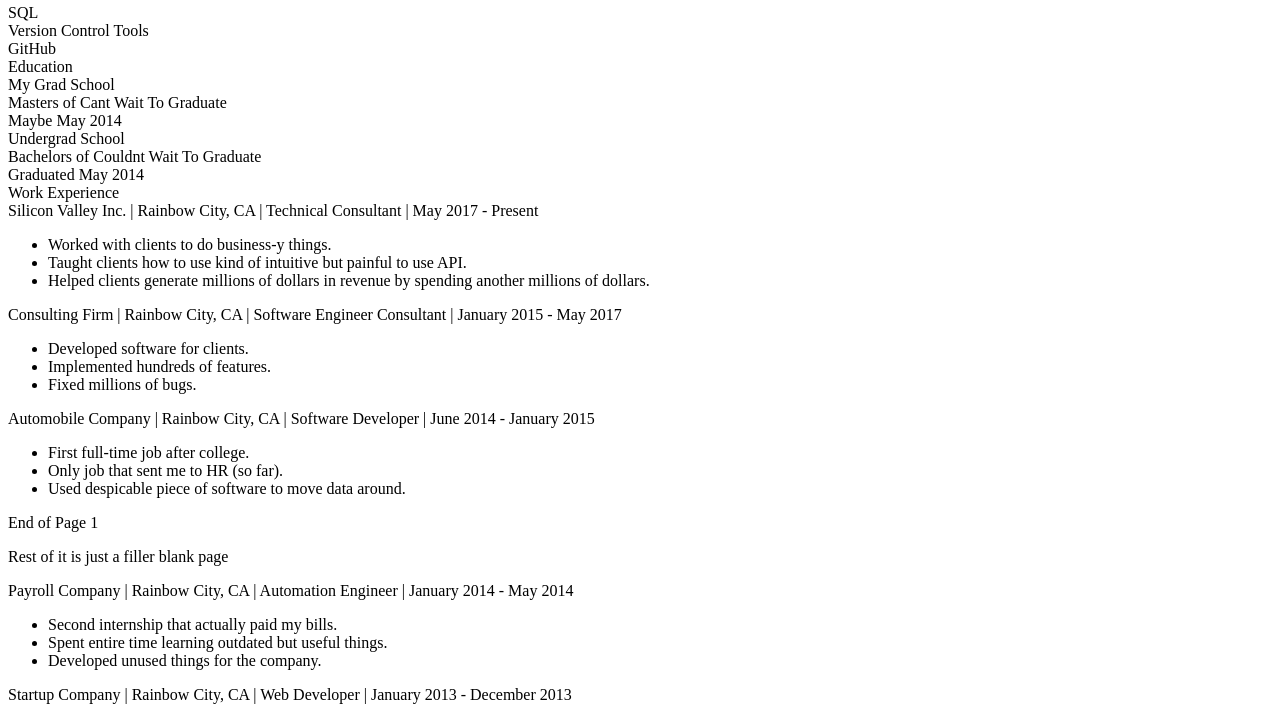
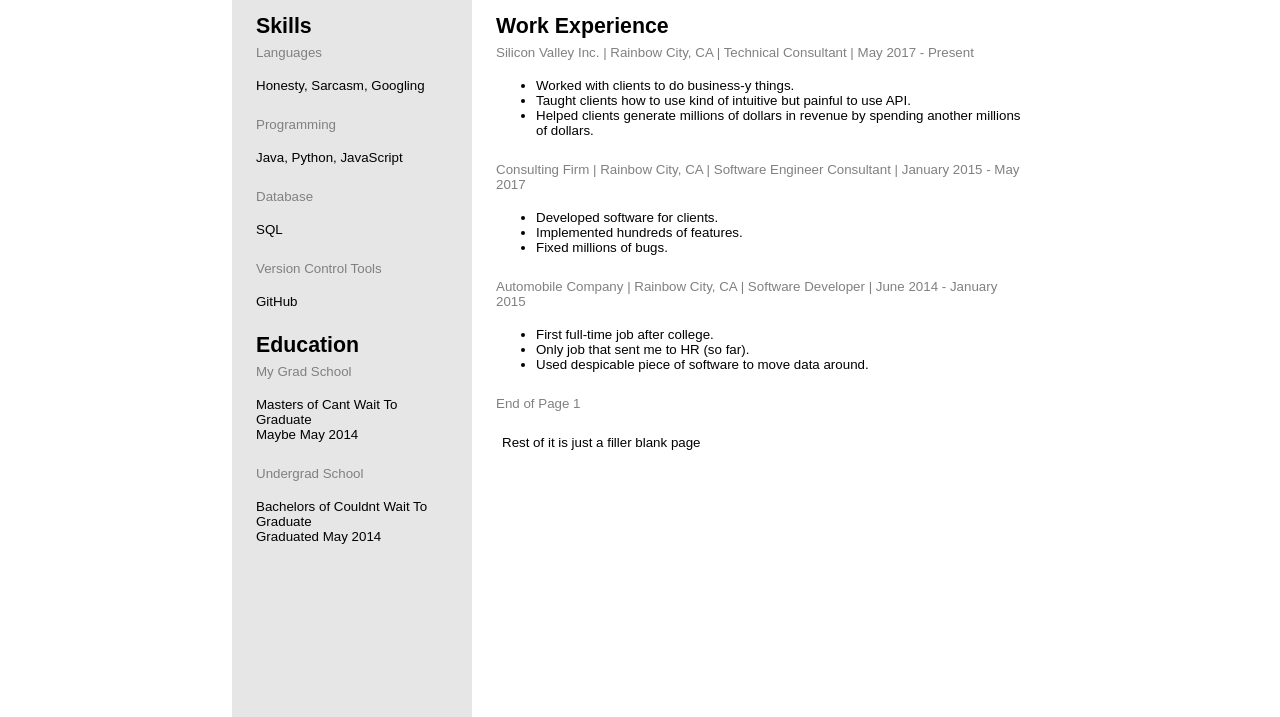
Before and after one commit to AbdurRehman1002/Resume_AbdurRehman, a plain HTML site: page index.html in a window 1280 px wide. Shown: the part 204-921 px from the top of the page. Drawn offline with Linux system fonts and the light colour scheme.

Commit message:
add resume content

```diff
--- a/index.html
+++ b/index.html
@@ -1,6 +1,6 @@
 <html>
     <head>
-        <link href="./resume.css" rel="stylesheet" />
+        <link href="style.css" rel="stylesheet" />
     </head>
     <body>
         <div class="page-spacer"></div>
```
